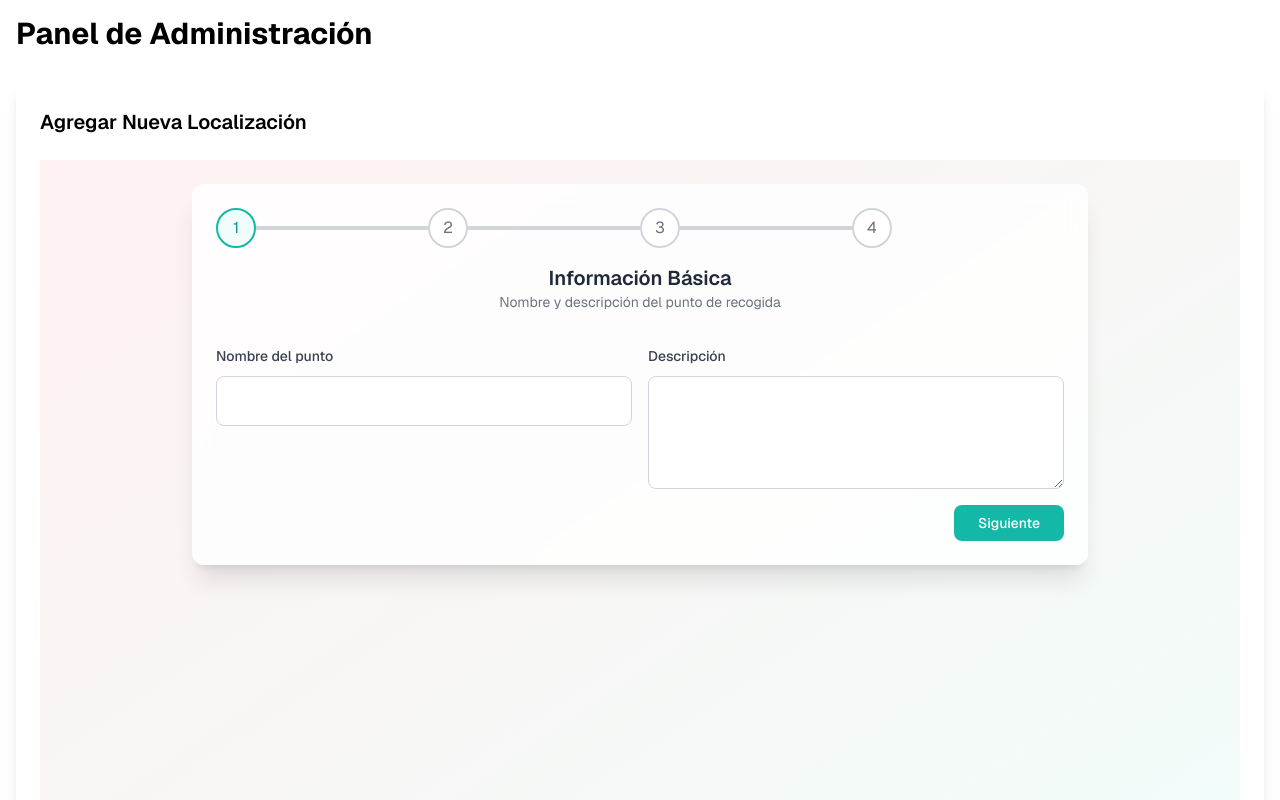
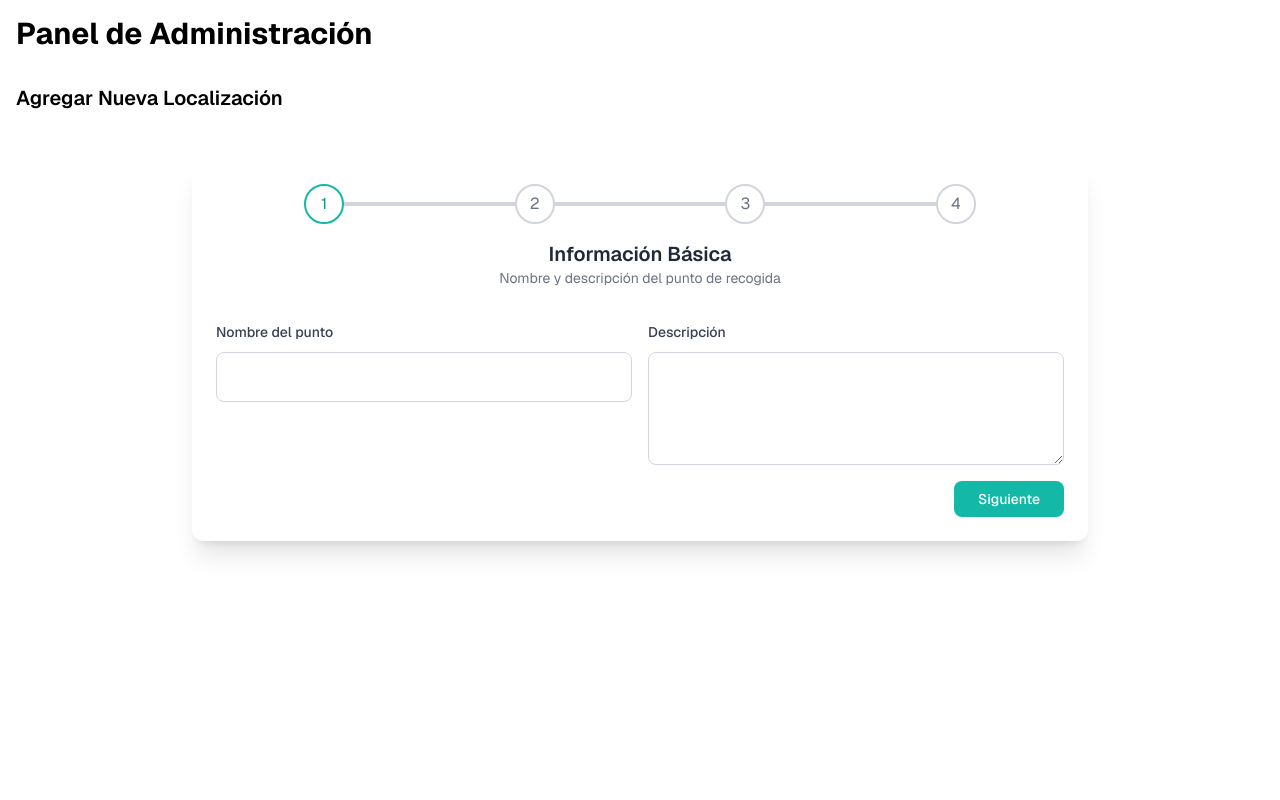
Before and after one commit to drumst0ck/ayudemosValencia, a Next.js app: page /admin in a window 1280 px wide. Shown: the top 800 px of the page. Built offline with nearby package versions, Linux system fonts and the light colour scheme.

Commit message:
🎨 (page.tsx): Improve UI by removing unnecessary styling from a div element   🧪 (route.ts): Introduce a new boolean flag 'forceCreate' to handle forced creation   ♻️ (LocationForm.tsx): Refactor step validation and navigation functions for better user experience

```diff
--- a/src/app/admin/page.tsx
+++ b/src/app/admin/page.tsx
@@ -4,7 +4,7 @@ export default function AdminPage() {
   return (
     <main className="container mx-auto p-4">
       <h1 className="mb-8 text-3xl font-bold">Panel de Administración</h1>
-      <div className="rounded-lg bg-white p-6 shadow-lg">
+      <div className="rounded-lg">
         <h2 className="mb-6 text-xl font-semibold">
           Agregar Nueva Localización
         </h2>
--- a/src/app/api/locations/route.ts
+++ b/src/app/api/locations/route.ts
@@ -20,6 +20,7 @@ export async function POST(req: NextRequest) {
 
     const body = await req.json();
     const validationResult = LocationSchema.safeParse(body);
+    const forceCreate = req.nextUrl.searchParams.get("force") === "true";
 
     if (!validationResult.success) {
       return new Response(
@@ -35,7 +36,8 @@ export async function POST(req: NextRequest) {
     const { latitude, longitude, googleMapsUrl, ...restData } =
       validationResult.data;
 
-    // Buscar localizaciones cercanas
+    // Solo verificar puntos cercanos si no se está forzando la creación
+    if (!forceCreate) {
       const nearbyLocation = await db.location.findFirst({
         where: {
           AND: [
@@ -56,6 +58,7 @@ export async function POST(req: NextRequest) {
           }),
           { status: 409 },
         );
+      }
     }
 
     const locationData: Prisma.LocationCreateInput = {
--- a/src/components/LocationForm.tsx
+++ b/src/components/LocationForm.tsx
@@ -109,10 +109,55 @@ export function LocationForm() {
 
   const [currentStep, setCurrentStep] = useState(0);
 
-  // Función para navegar entre pasos
+  // Agregar esta función para validar cada paso
+  const validateStep = (step: number) => {
+    switch (step) {
+      case 0:
+        return !!(formData.name && formData.description);
+      case 1:
+        return !!(
+          formData.address &&
+          formData.postalCode &&
+          formData.city &&
+          formData.province &&
+          formData.autonomousCommunity &&
+          formData.latitude &&
+          formData.longitude
+        );
+      case 2:
+        // El paso 3 no tiene campos obligatorios
+        return true;
+      case 3:
+        return formData.acceptedItems.length > 0;
+      default:
+        return false;
+    }
+  };
+
+  // Modificar la función que maneja el cambio de paso
+  const handleStepChange = (newStep: number) => {
+    // Si intentamos avanzar, validamos el paso actual
+    if (newStep > currentStep) {
+      for (let i = currentStep; i < newStep; i++) {
+        if (!validateStep(i)) {
+          alert(
+            "Por favor completa todos los campos obligatorios antes de continuar",
+          );
+          return;
+        }
+      }
+    }
+    setCurrentStep(newStep);
+  };
+
+  // Modificar las funciones de navegación existentes
   const nextStep = () => {
-    if (currentStep < FORM_STEPS.length - 1) {
+    if (currentStep < FORM_STEPS.length - 1 && validateStep(currentStep)) {
       setCurrentStep(currentStep + 1);
+    } else if (!validateStep(currentStep)) {
+      alert(
+        "Por favor completa todos los campos obligatorios antes de continuar",
+      );
     }
   };
 
@@ -224,7 +269,7 @@ export function LocationForm() {
   const handleSubmit = async (e: React.FormEvent) => {
     e.preventDefault();
 
-    // Si no estamos en el último paso, solo avanzamos
+    // Si no estamos en el ��ltimo paso, solo avanzamos
     if (currentStep < FORM_STEPS.length - 1) {
       handleNextStep();
       return;
@@ -237,17 +282,20 @@ export function LocationForm() {
     }
 
     try {
-      const response = await fetch("/api/locations", {
+      let url = "/api/locations";
+      const requestOptions = {
         method: "POST",
         headers: {
           "Content-Type": "application/json",
         },
         body: JSON.stringify(formData),
-      });
+      };
 
-      const data = await response.json();
+      // Primera petición
+      let response = await fetch(url, requestOptions);
+      let data = await response.json();
 
-      if (!response.ok) {
+      // Si hay un punto cercano, preguntar al usuario
       if (response.status === 409) {
         const confirmCreate = window.confirm(
           "Ya existe un punto de recogida cercano a estas coordenadas. ¿Deseas crear uno nuevo de todas formas?",
@@ -257,23 +305,18 @@ export function LocationForm() {
           return;
         }
 
-          const forceResponse = await fetch("/api/locations?force=true", {
-            method: "POST",
-            headers: {
-              "Content-Type": "application/json",
-            },
-            body: JSON.stringify(formData),
-          });
+        // Si el usuario confirma, hacer la petición con force=true
+        url = "/api/locations?force=true";
+        response = await fetch(url, requestOptions);
+        data = await response.json();
+      }
 
-          if (!forceResponse.ok) {
-            throw new Error("Error al guardar la localización");
-          }
-        } else {
+      // Si la respuesta no es exitosa, lanzar error
+      if (!response.ok) {
         throw new Error(data.error || "Error al guardar la localización");
       }
-      }
 
-      // Resetear formulario
+      // Si todo fue exitoso, resetear el formulario
       setFormData({
         name: "",
         description: "",
@@ -320,36 +363,49 @@ export function LocationForm() {
   };
 
   return (
-    <div className="min-h-screen bg-gradient-to-br from-rose-50 to-teal-50 p-6">
+    <div className="p-6">
       <div className="mx-auto max-w-4xl rounded-xl bg-white/80 p-6 shadow-xl backdrop-blur">
         {/* Indicador de progreso */}
         <div className="mb-8">
-          <div className="flex justify-between">
+          <div className="relative mx-auto max-w-2xl">
+            <div className="flex items-center justify-between">
+              {/* Líneas de fondo */}
+              <div className="absolute left-0 top-1/2 h-1 w-full -translate-y-1/2 bg-gray-300" />
+
+              {/* Línea de progreso */}
+              <div
+                className="absolute left-0 top-1/2 h-1 -translate-y-1/2 bg-teal-500 transition-all duration-300"
+                style={{
+                  width: `${(currentStep / (FORM_STEPS.length - 1)) * 100}%`,
+                }}
+              />
+
+              {/* Círculos numerados */}
               {FORM_STEPS.map((step, index) => (
                 <div
                   key={step.id}
-                className="flex flex-1 items-center"
-                onClick={() => setCurrentStep(index)}
+                  className="relative flex items-center justify-center"
+                  onClick={() => handleStepChange(index)}
                 >
                   <div
-                  className={`flex h-10 w-10 shrink-0 items-center justify-center rounded-full border-2 ${
+                    className={`z-10 flex h-10 w-10 items-center justify-center rounded-full border-2 bg-white ${
                       index <= currentStep
                         ? "border-teal-500 bg-teal-50 text-teal-600"
-                      : "border-gray-300 bg-white text-gray-500"
-                  } cursor-pointer transition-colors duration-200`}
+                        : "border-gray-300 text-gray-500"
+                    } ${
+                      index > currentStep + 1
+                        ? "cursor-not-allowed"
+                        : "cursor-pointer"
+                    } transition-colors duration-200`}
                   >
                     {index + 1}
                   </div>
-                {index < FORM_STEPS.length - 1 && (
-                  <div
-                    className={`h-1 flex-1 ${
-                      index < currentStep ? "bg-teal-500" : "bg-gray-300"
-                    }`}
-                  />
-                )}
                 </div>
               ))}
             </div>
+          </div>
+
+          {/* Título y descripción del paso */}
           <div className="mt-4 text-center">
             <h2 className="text-xl font-semibold text-gray-800">
               {FORM_STEPS[currentStep]?.title}
```
Lines whose indentation alone changed are shown as unchanged.
